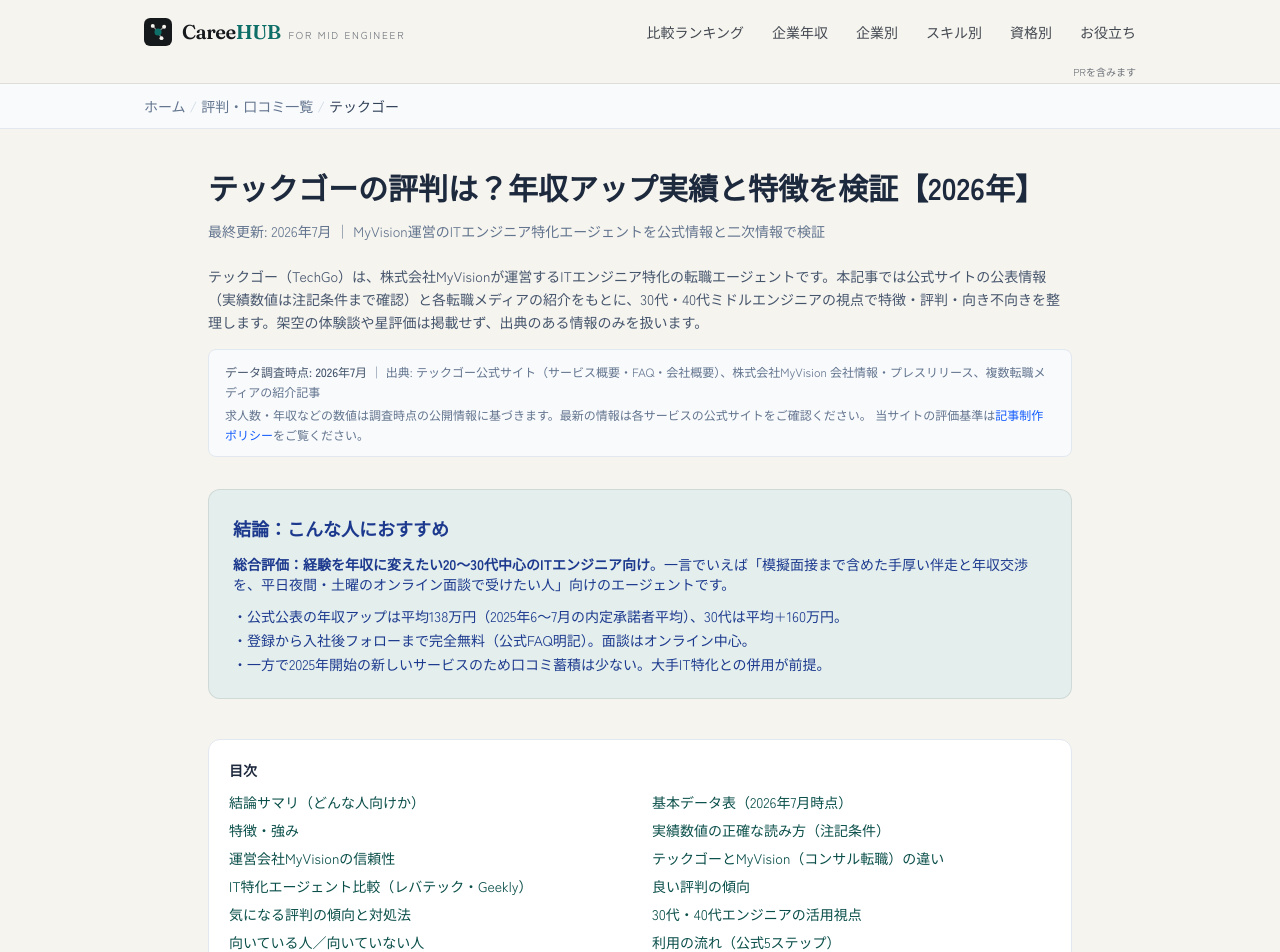
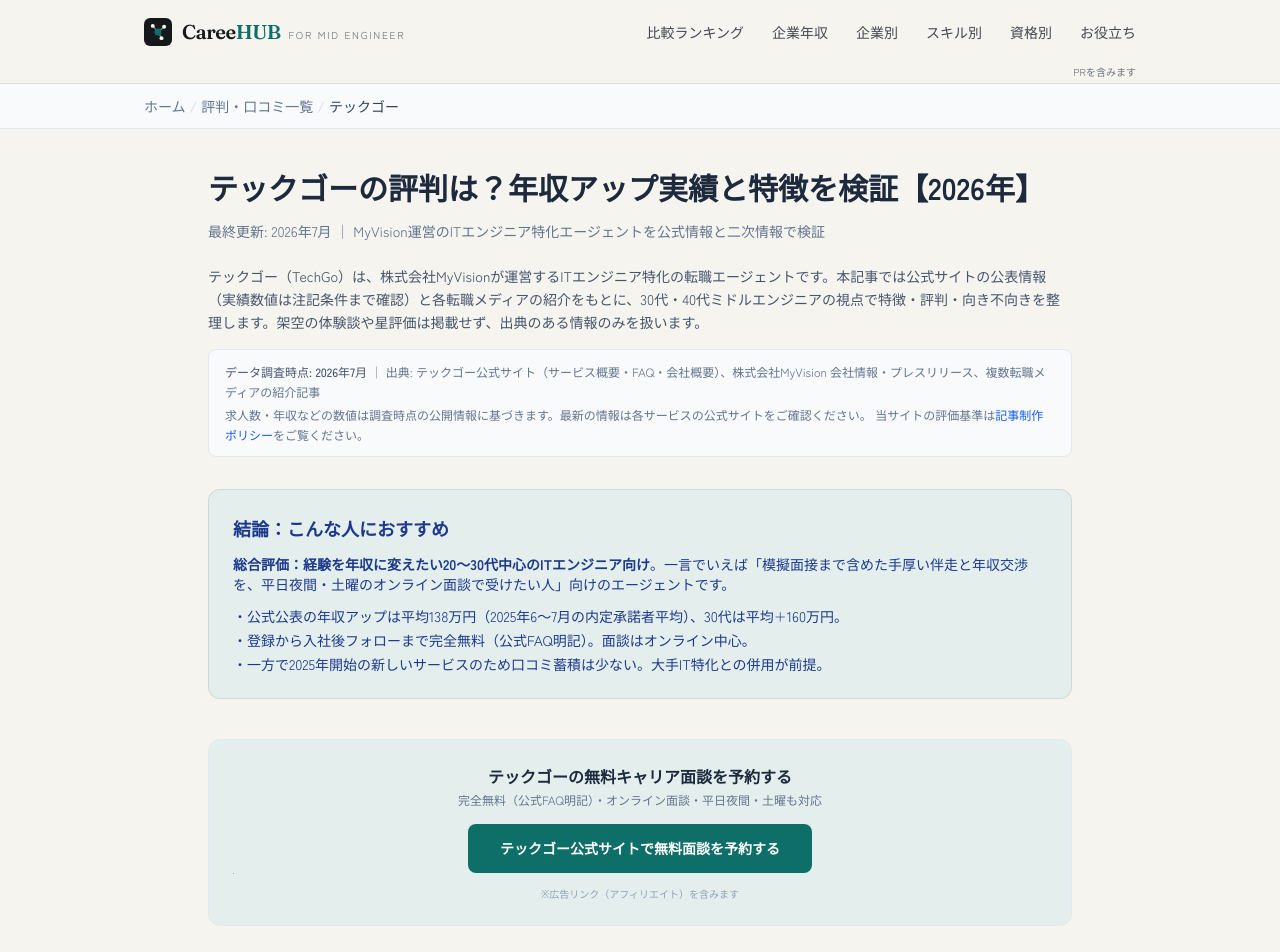
Before and after one commit to webmaster0818/middle-engineer-lab, a Next.js app: page /review/techgo in a window 1280 px wide. Shown: the top 952 px of the page. Built offline with nearby package versions, Linux system fonts and the light colour scheme.

Commit message:
techgoアフィリCTA

```diff
--- a/app/globals.css
+++ b/app/globals.css
@@ -139,3 +139,17 @@
   .atmosphere::after { animation: none; }
   .lift { transition: none; }
 }
+
+/* アフィリエイトCTAボタン(生HTML用) */
+.techgo-cta-btn {
+  display: inline-block;
+  background: var(--petrol);
+  color: #fff;
+  font-weight: 700;
+  border-radius: 0.5rem;
+  padding: 0.875rem 2rem;
+  font-size: 0.875rem;
+  text-align: center;
+  transition: opacity 0.2s;
+}
+.techgo-cta-btn:hover { opacity: 0.9; }
--- a/app/page.tsx
+++ b/app/page.tsx
@@ -1,5 +1,6 @@
 import type { Metadata } from "next";
 import Link from "next/link";
+import { TechgoCtaInline } from "@/components/TechgoCta";
 
 export const metadata: Metadata = {
   alternates: { canonical: "/" },
@@ -404,6 +405,7 @@
                   >
                     詳細レビューを読む →
                   </Link>
+                  {agent.reviewPath === "/review/techgo/" && <TechgoCtaInline />}
                 </div>
               </div>
             ))}
--- a/app/review/techgo-consultation/page.tsx
+++ b/app/review/techgo-consultation/page.tsx
@@ -1,6 +1,7 @@
 import type { Metadata } from "next";
 import Link from "next/link";
 import Breadcrumb from "@/components/Breadcrumb";
+import TechgoCta from "@/components/TechgoCta";
 import ArticleJsonLd from "@/components/ArticleJsonLd";
 import DataNote from "@/components/DataNote";
 
@@ -201,6 +202,8 @@
             </ul>
           </div>
         </section>
+
+        <TechgoCta heading="無料キャリア面談を予約する（最短60秒・公式）" />
 
         {/* 目次 */}
         <nav aria-label="目次" className="mb-10 border border-slate-200 rounded-xl p-5 bg-white">
@@ -547,6 +550,8 @@
         </section>
 
         {/* 関連記事 */}
+        <TechgoCta heading="転職を決めていなくても相談OK（公式FAQ明記）" buttonText="テックゴーの無料キャリア面談を予約する（公式）" />
+
         <section>
           <h2 className="text-lg font-bold text-slate-800 mb-4">関連記事</h2>
           <div className="grid grid-cols-1 sm:grid-cols-2 gap-3">
--- a/app/review/techgo/page.tsx
+++ b/app/review/techgo/page.tsx
@@ -1,6 +1,7 @@
 import type { Metadata } from "next";
 import Link from "next/link";
 import Breadcrumb from "@/components/Breadcrumb";
+import TechgoCta from "@/components/TechgoCta";
 import ArticleJsonLd from "@/components/ArticleJsonLd";
 import DataNote from "@/components/DataNote";
 
@@ -254,6 +255,8 @@
             </ul>
           </div>
         </section>
+
+        <TechgoCta />
 
         {/* 目次 */}
         <nav aria-label="目次" className="mb-10 border border-slate-200 rounded-xl p-5 bg-white">
@@ -668,6 +671,8 @@
         </section>
 
         {/* 関連記事 */}
+        <TechgoCta heading="まずは無料キャリア面談で相性を確かめる" buttonText="テックゴーの無料キャリア面談を予約する（公式）" />
+
         <section>
           <h2 className="text-lg font-bold text-slate-800 mb-4">関連記事</h2>
           <div className="grid grid-cols-1 sm:grid-cols-2 gap-3">
--- /dev/null
+++ b/components/TechgoCta.tsx
@@ -0,0 +1,31 @@
+// テックゴー アフィリエイトCTA（もしもアフィリエイト・2026-07-06 施主提供コード）
+// トラッキングコード（a_id/p_id/pc_id/pl_id・rel・referrerpolicy・attributionsrc・impression画像）は提供コードから一切改変しないこと。
+const AFF_HTML = (text: string) => `<a href="//af.moshimo.com/af/c/click?a_id=5663317&p_id=6722&pc_id=19209&pl_id=85793" rel="nofollow" referrerpolicy="no-referrer-when-downgrade" attributionsrc class="techgo-cta-btn">${text}</a><img src="//i.moshimo.com/af/i/impression?a_id=5663317&p_id=6722&pc_id=19209&pl_id=85793" width="1" height="1" style="border:none;" loading="lazy">`;
+
+export default function TechgoCta({
+  heading = "テックゴーの無料キャリア面談を予約する",
+  note = "完全無料（公式FAQ明記）・オンライン面談・平日夜間・土曜も対応",
+  buttonText = "テックゴー公式サイトで無料面談を予約する",
+}: {
+  heading?: string;
+  note?: string;
+  buttonText?: string;
+}) {
+  return (
+    <div className="bg-petrol-soft border border-slate-200 rounded-xl p-6 my-8 text-center">
+      <p className="font-bold text-slate-800 mb-1">{heading}</p>
+      <p className="text-xs text-slate-500 mb-4">{note}</p>
+      <span dangerouslySetInnerHTML={{ __html: AFF_HTML(buttonText) }} />
+      <p className="text-[10px] text-slate-400 mt-3">※広告リンク（アフィリエイト）を含みます</p>
+    </div>
+  );
+}
+
+export function TechgoCtaInline() {
+  return (
+    <span className="block mt-3">
+      <span dangerouslySetInnerHTML={{ __html: AFF_HTML("無料キャリア面談を予約する（公式）") }} />
+      <span className="block text-[10px] text-slate-400 mt-1">※広告リンク（アフィリエイト）を含みます</span>
+    </span>
+  );
+}
```
